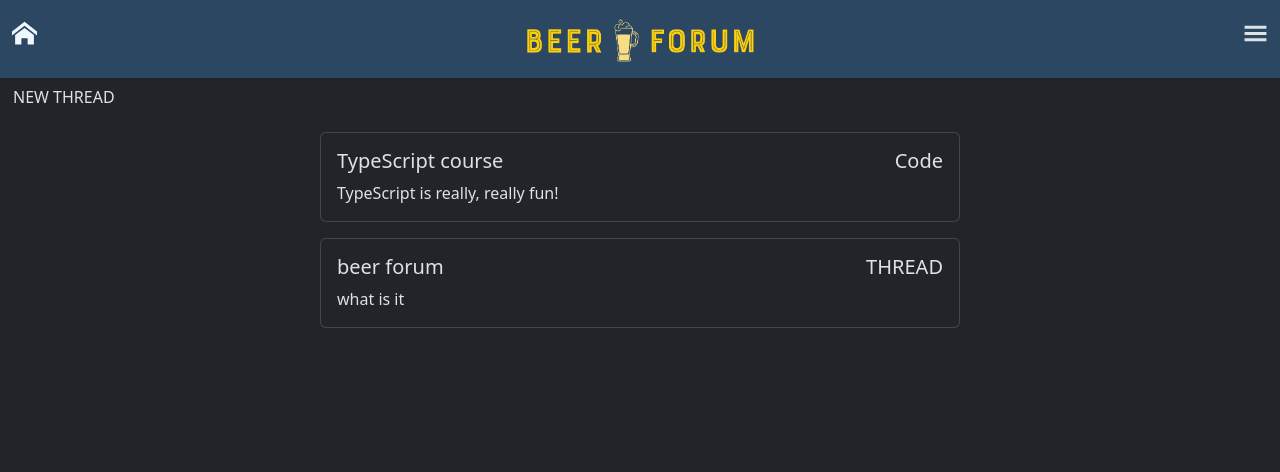
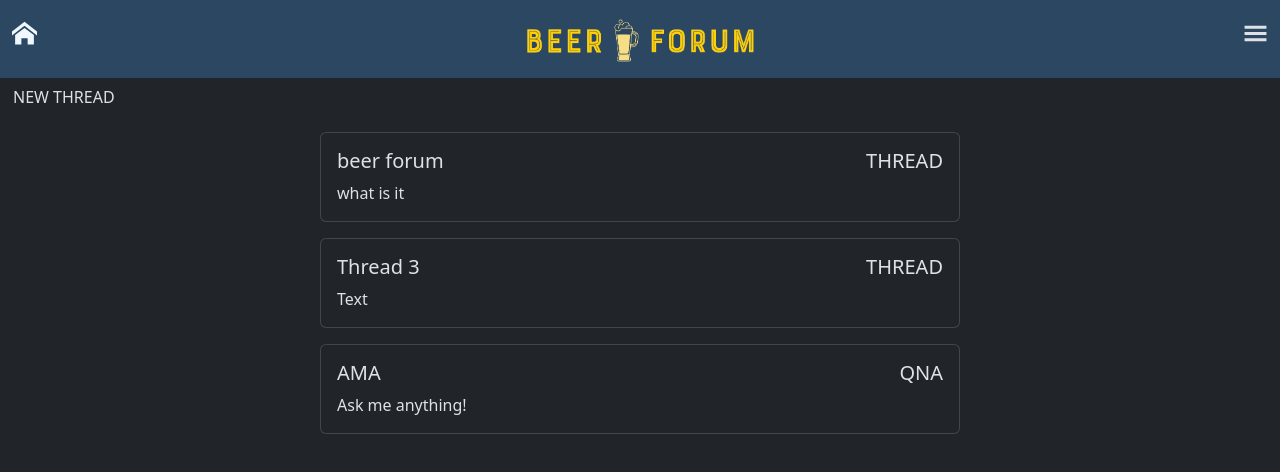
Before and after one commit to fridaew/typescript-online-forum, a React (Create React App) app in the folder webshop-typescript/: page / in a window 1280 px wide. Shown: the top 472 px of the page. Built offline with nearby package versions, Linux system fonts and the light colour scheme; data requests are answered from the project's data file.

Commit message:
comment final ish

```diff
--- a/webshop-typescript/db.json
+++ b/webshop-typescript/db.json
@@ -1,13 +1,5 @@
 {
   "posts": [
-    {
-      "title": "TypeScript course",
-      "category": "Code",
-      "creationDate": "sunday",
-      "description": "TypeScript is really, really fun!",
-      "creator": "Alex",
-      "id": 2
-    },
     {
       "id": 4,
       "title": "beer forum",
@@ -19,21 +11,52 @@
         "name": "John Doe",
         "userName": "johndoe"
       }
+    },
+    {
+      "id": 5,
+      "title": "Thread 3",
+      "category": "THREAD",
+      "creationDate": "2023-09-05T11:48:01.361Z",
+      "description": "Text",
+      "creator": {
+        "id": 1,
+        "name": "John Doe",
+        "userName": "johndoe"
+      }
+    },
+    {
+      "id": 6,
+      "title": "AMA",
+      "category": "QNA",
+      "creationDate": "2023-09-05T11:49:54.811Z",
+      "description": "Ask me anything!",
+      "creator": {
+        "id": 1,
+        "name": "John Doe",
+        "userName": "johndoe"
+      }
     }
   ],
   "comments": [
     {
-      "id": 1,
-      "body": "some comment",
-      "postId": 1
+      "thread": "6",
+      "content": "TEST COMMENT?!",
+      "creator": {
+        "id": 1,
+        "name": "John Doe",
+        "userName": "johndoe"
+      },
+      "id": 8
     },
     {
-      "thread": "2",
-      "description": "comments",
+      "thread": "4",
+      "content": "What type of thread is this?",
       "creator": {
-        "userName": ""
+        "id": 1,
+        "name": "John Doe",
+        "userName": "johndoe"
       },
-      "id": 2
+      "id": 9
     }
   ]
 }
--- a/webshop-typescript/src/components/ThreadCommentsView.tsx
+++ b/webshop-typescript/src/components/ThreadCommentsView.tsx
@@ -1,11 +1,30 @@
-import React, { useState, ChangeEvent } from 'react';
+import React, { useState, ChangeEvent, useEffect } from 'react';
 import { useParams } from 'react-router-dom';
+import { ThreadDetailsProps } from './ThreadDetailsView';
+import axios from 'axios';
 
-function ThreadCommentsView() {
+interface ThreadCommentsProps {
+  threadData: ThreadDetailsProps | null;
+}
+
+const ThreadCommentsView: React.FC<ThreadCommentsProps> = ({ threadData }) => {
   const [comment, setComment] = useState('');
-  const [comments, setComments] = useState<string[]>([]);
+  const [comments, setComments] = useState<Comment[]>([]);
 
   const { id } = useParams()
+
+  useEffect(() => {
+    const fetchComments = async () => {
+      try {
+        const response = await axios.get<Comment[]>(`http://localhost:8080/comments?thread=${id}`);
+        const data = response.data;
+        setComments(data);
+      } catch (error) {
+        console.log('Error fetching comments: ', error);
+      }
+    };
+    fetchComments();
+  }, [id]);
 
   const handleCommentChange = (e: ChangeEvent<HTMLTextAreaElement>) => {
     setComment(e.target.value);
@@ -13,30 +32,18 @@ function ThreadCommentsView() {
 
   const handleAddComment = async () => {
     try {
-      const response = await fetch('http://localhost:8080/comments', {
-        method: 'POST',
-        headers: {
-          'Content-Type': 'application/json',
-        },
-        body: JSON.stringify({
-          thread: id,
-          description: comment,
-          creator: {
-            userName: ''
-          }
-        }), // Assuming your JSON server expects 'description' for comments
+      const response = await axios.post<Comment>('http://localhost:8080/comments', {
+        thread: id,
+        content: comment, // Assuming your server expects 'content' for comments
+        creator: threadData?.creator,
       });
 
-      // id: number;
-      // thread: number;
-      // content: string;
-      // creator: User
-
-      if (response.ok) {
+      if (response.status === 201) {
         console.log('Comment added successfully');
+        const newComment: Comment = response.data;
 
         // Update the comments state with the new comment
-        setComments([...comments, comment]);
+        setComments([...comments, newComment]);
 
         // Clear the comment input field after adding
         setComment('');
@@ -110,13 +117,14 @@ function ThreadCommentsView() {
 
       {/* <div className="card w-50-mb-3"></div> */}
       {comments.length > 0 &&
-        comments.map((commentText, index) => (
+        comments.map((commentData, index) => (
           <div className="card w-50 mb-3" key={index}>
             <div className="card-body">
               <div className="d-flex justify-content-between">
                 <h5>Comment</h5>
               </div>
-              <div className="card-text border-bottom border-light my-3">{commentText}</div>
+              <div className="card-text border-bottom border-light my-3">{commentData.content}</div>
+              {/* Render other comment properties */}
             </div>
           </div>
         ))}
--- a/webshop-typescript/src/components/ThreadDetailsView.tsx
+++ b/webshop-typescript/src/components/ThreadDetailsView.tsx
@@ -3,7 +3,7 @@ import { useParams } from 'react-router-dom';
 import ThreadCommentsView from './ThreadCommentsView';
 import axios from 'axios'
 
-interface ThreadDetailsProps {
+export interface ThreadDetailsProps {
   id: string;
   title: string;
   description: string;
@@ -20,16 +20,15 @@ const ThreadDetailsView: React.FC<ThreadDetailsProps> = () => {
   useEffect(() => {
     const fetchData = async () => {
       try {
-        const response = await fetch(`http://localhost:8080/posts/${id}`);
-        const data = await response.json();
-        setThreadData(data);
-        console.log(data);
+        const res = await axios.get(`http://localhost:8080/posts/${id}`);
+        setThreadData(res.data);
+        console.log(res.data);
       } catch (error) {
         console.error('Error fetching thread data:', error);
       }
     };
 
-    fetchData();
+    fetchData()
   }, [id]);
 
     const deleteThread = async (id: string) => {
@@ -63,7 +62,7 @@ const ThreadDetailsView: React.FC<ThreadDetailsProps> = () => {
           </div>
         </div>
       )}
-      <ThreadCommentsView />
+      <ThreadCommentsView threadData={threadData} />
     </div>
   );
 };
```
